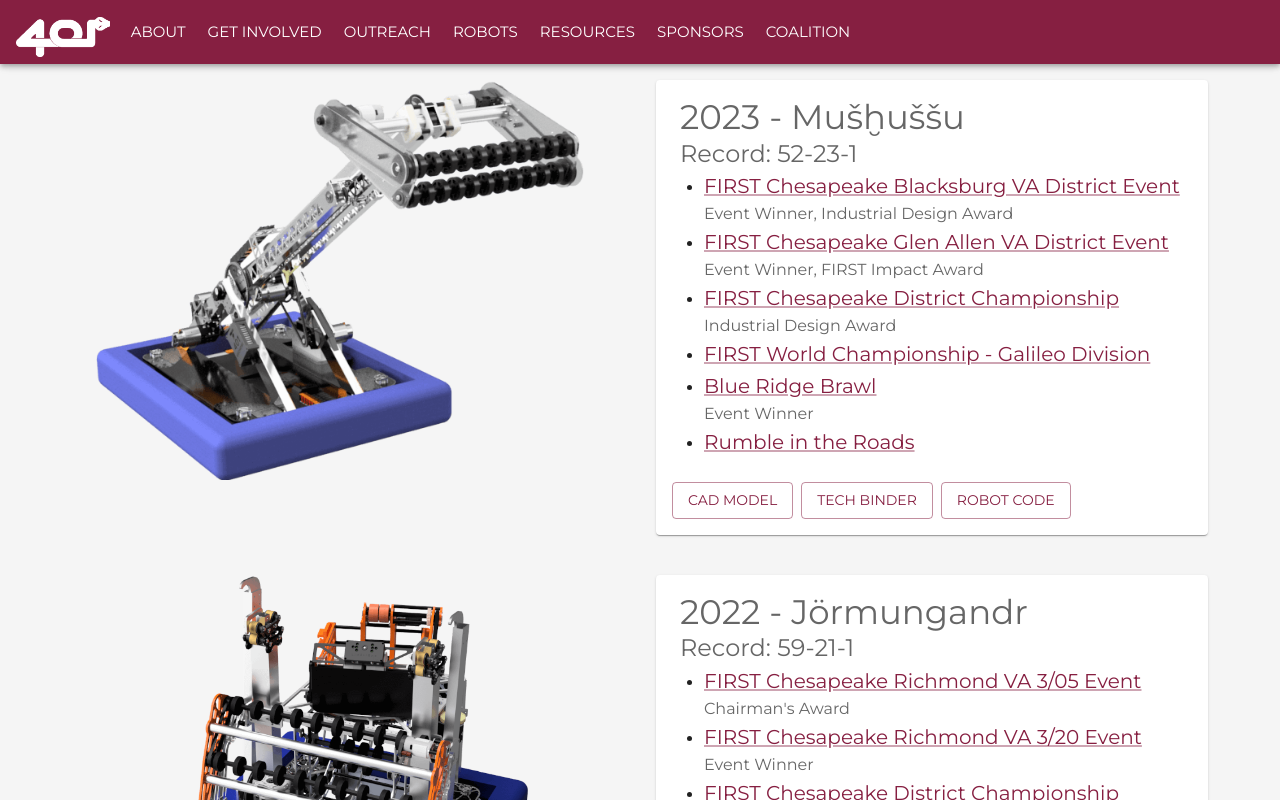
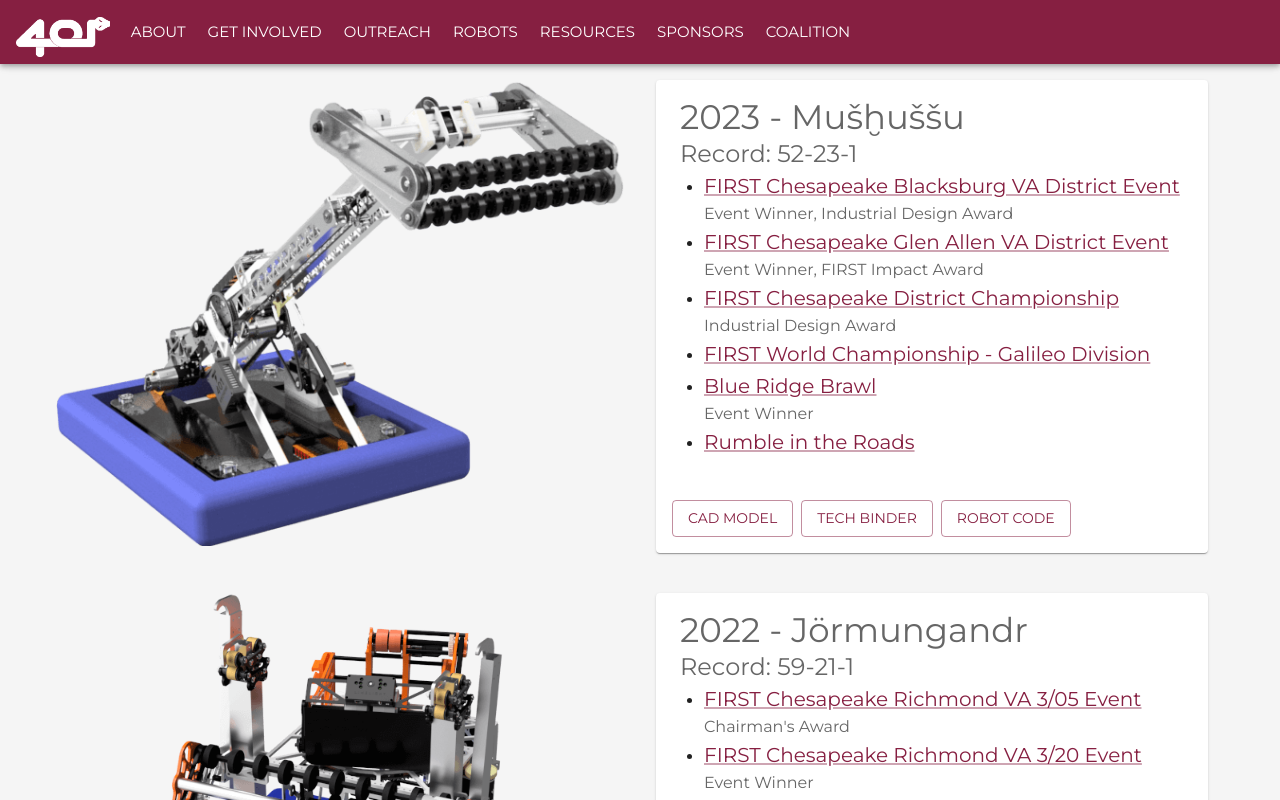
Before and after one commit to team401/team401.github.io, a React (Create React App) app: page /robots in a window 1280 px wide. Shown: the top 800 px of the page. Built offline with nearby package versions, Linux system fonts and the light colour scheme.

Commit message:
Tweaks to images.

```diff
--- a/src/RobotsPage.tsx
+++ b/src/RobotsPage.tsx
@@ -49,7 +49,7 @@
                   >
                     <img
                       src={robot.img}
-                      style={{ maxHeight: 400, maxWidth: "90%" }}
+                      style={{ maxHeight: 500, maxWidth: "100%" }}
                     />
                   </Zoom>
                 </Grid>
--- a/src/SponsorsPage.tsx
+++ b/src/SponsorsPage.tsx
@@ -138,7 +138,7 @@
                   sx={{ pb: 4 }}
                 >
                   <Link href={sponsor.link} target="_blank">
-                    <img src={sponsor.img} loading="lazy" width="75%"></img>
+                    <img src={sponsor.img} width="100%"></img>
                   </Link>
                 </Grid>
               ))}
```
